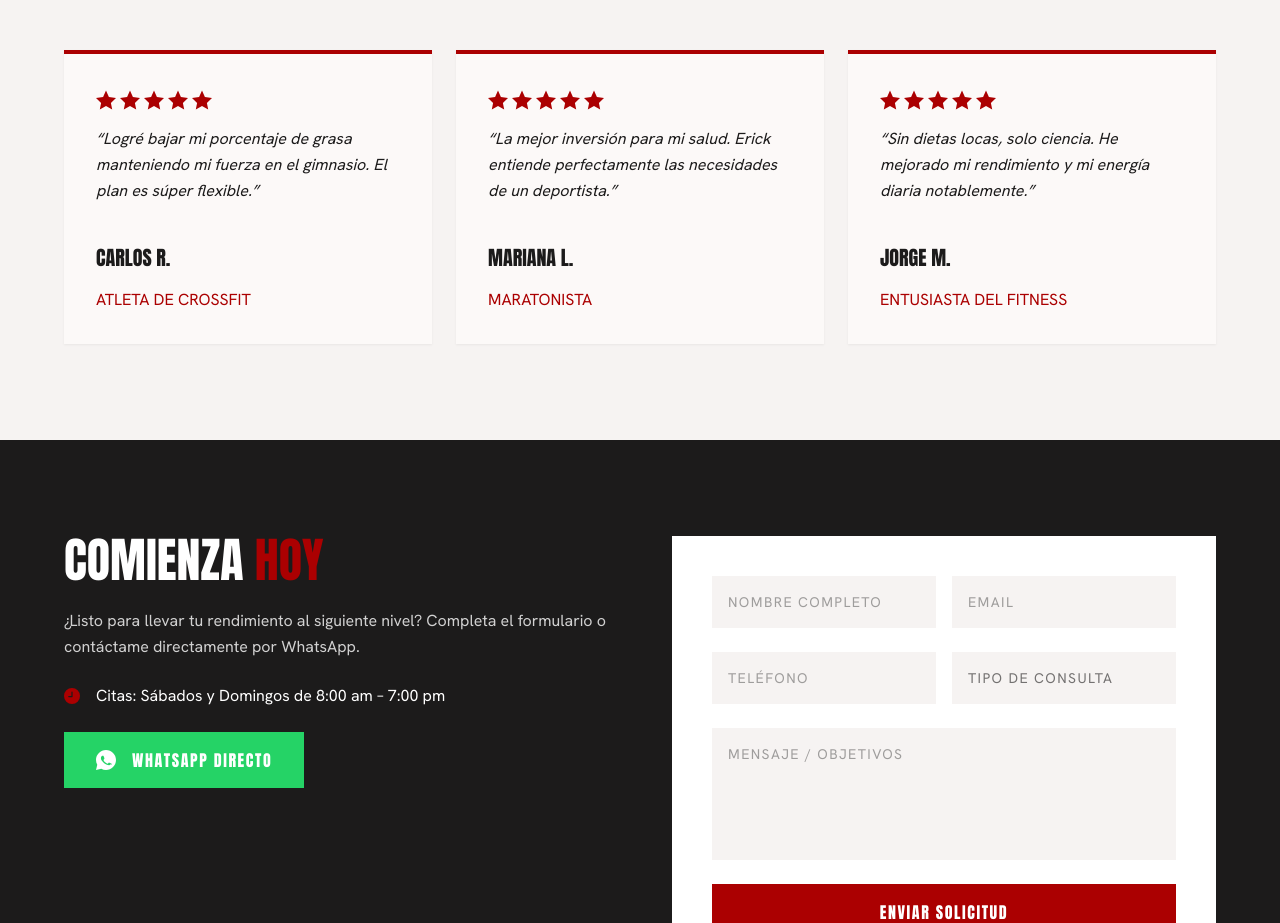
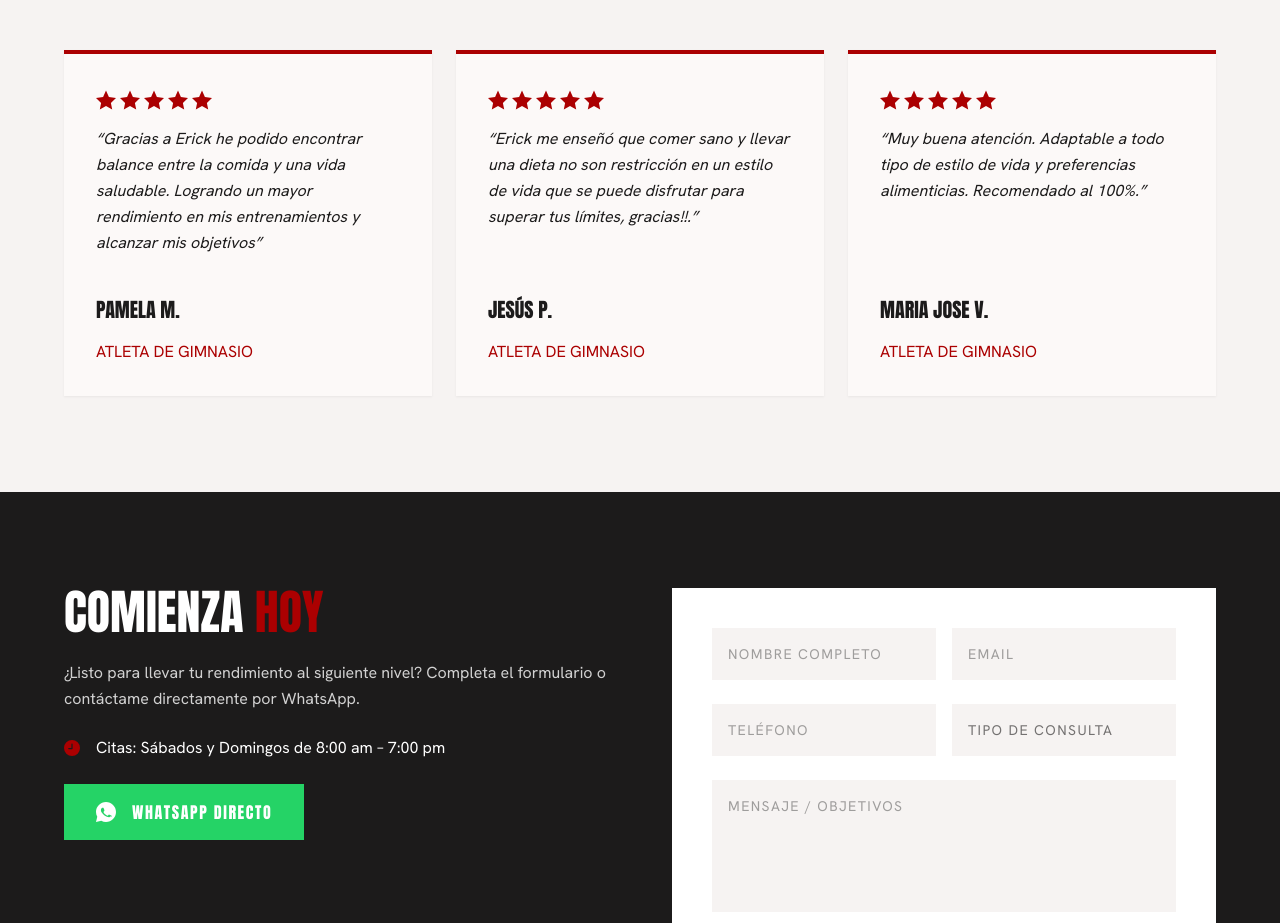
Before and after one commit to christianFiol8/apex-vitality, a Next.js app: page / in a window 1280 px wide. Shown: the part 5020-5943 px from the top of the page. Built offline with nearby package versions, Linux system fonts and the light colour scheme.

Commit message:
change: cambio a testimonios reales

```diff
--- a/app/layout.tsx
+++ b/app/layout.tsx
@@ -14,7 +14,7 @@ const hankenGrotesk = Hanken_Grotesk({
 })
 
 export const metadata: Metadata = {
-  title: 'Apex Vitality — Nutrición Clínica y Alto Rendimiento | La Paz, BCS',
+  title: 'Apex Vitality — Nutrición Deportiva y Alto Rendimiento | La Paz, BCS',
   description: 'Lic. Erick Cosío Romero. Planes nutricionales y de entrenamiento personalizados basados en ciencia del rendimiento humano.',
 }
 
--- a/components/sections/Testimonials.tsx
+++ b/components/sections/Testimonials.tsx
@@ -3,9 +3,9 @@
 import { motion } from 'framer-motion'
 
 const testimonios = [
-  { id: 1, cita: 'Logré bajar mi porcentaje de grasa manteniendo mi fuerza en el gimnasio. El plan es súper flexible.', nombre: 'CARLOS R.', rol: 'ATLETA DE CROSSFIT' },
-  { id: 2, cita: 'La mejor inversión para mi salud. Erick entiende perfectamente las necesidades de un deportista.', nombre: 'MARIANA L.', rol: 'MARATONISTA' },
-  { id: 3, cita: 'Sin dietas locas, solo ciencia. He mejorado mi rendimiento y mi energía diaria notablemente.', nombre: 'JORGE M.', rol: 'ENTUSIASTA DEL FITNESS' },
+  { id: 1, cita: 'Gracias a Erick he podido encontrar balance entre la comida y una vida saludable. Logrando un mayor rendimiento en mis entrenamientos y alcanzar mis objetivos', nombre: 'PAMELA M.', rol: 'ATLETA DE GIMNASIO' },
+  { id: 2, cita: 'Erick me enseñó que comer sano y llevar una dieta no son restricción en un estilo de vida que se puede disfrutar para superar tus límites, gracias!!.', nombre: 'JESÚS P.', rol: 'ATLETA DE GIMNASIO' },
+  { id: 3, cita: 'Muy buena atención. Adaptable a todo tipo de estilo de vida y preferencias alimenticias. Recomendado al 100%.', nombre: 'MARIA JOSE V.', rol: 'ATLETA DE GIMNASIO' },
 ]
 
 function Estrellas() {
```
